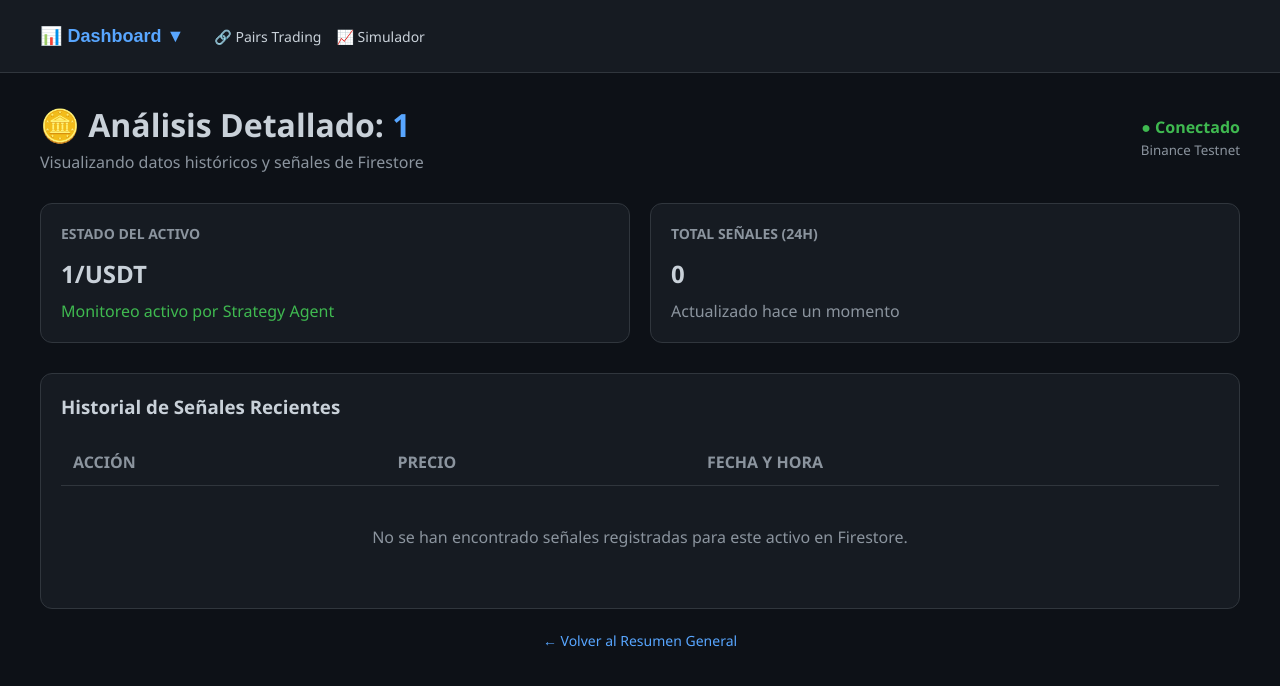
After one commit to urpe/trading-system-gcp, a Flask app: page /asset/1 in a window 1280 px wide. The commit adds this page. Shown: the top 686 px of the page. Run offline with Flask 3, Linux system fonts and the light colour scheme; data that the repository does not hold is empty.

Commit message:
v4.0.0 - Release: Arquitectura de Microservicios y UI Multivista

```diff
--- a/dashboard/main.py
+++ b/dashboard/main.py
@@ -1,33 +1,32 @@
 import os
 from flask import Flask, render_template, jsonify
+from google.cloud import firestore
 
 app = Flask(__name__)
+db = firestore.Client(project=os.environ.get("PROJECT_ID", "mi-proyecto-trading-12345"))
 
-# Configuración de servicios
-SERVICES = {
-    "PAIRS_URL": os.environ.get("PAIRS_TRADING_ENGINE_URL", "#"),
-    "BACKTEST_URL": os.environ.get("BACKTESTING_SIMULATOR_URL", "#"),
-}
+ASSETS = ['BTC', 'ETH', 'SOL', 'BNB', 'XRP']
 
 @app.route('/')
 def index():
-    # Datos por defecto para evitar que la página se rompa
-    context = {
-        "signals": [],
-        "orders": [],
-        "win_rate": 0,
-        "pnl": 0,
-        "buys": 0,
-        "sells": 0,
-        "volume": 0,
-        "services": SERVICES
-    }
-    return render_template('index.html', **context)
+    # Vista General: Resumen de todos los activos
+    return render_template('index.html', assets=ASSETS)
 
-@app.route('/api/status')
-def status():
-    return jsonify({"status": "ok", "version": "v3.1.4", "message": "Dashboard Operativo"})
+@app.route('/asset/<symbol>')
+def asset_detail(symbol):
+    # Vista Detallada: Datos de una sola moneda
+    symbol = symbol.upper()
+    signals_ref = db.collection('signals').where('symbol', '==', symbol.lower()+'usdt').limit(20).stream()
+    signals = [doc.to_dict() for doc in signals_ref]
+    return render_template('asset.html', symbol=symbol, signals=signals, assets=ASSETS)
+
+@app.route('/pairs')
+def pairs_view():
+    return render_template('pairs.html', assets=ASSETS)
+
+@app.route('/simulator')
+def simulator_view():
+    return render_template('simulator.html', assets=ASSETS)
 
 if __name__ == '__main__':
-    port = int(os.environ.get('PORT', 8080))
-    app.run(host='0.0.0.0', port=port)
+    app.run(host='0.0.0.0', port=int(os.environ.get('PORT', 8080)))
--- /dev/null
+++ b/dashboard/templates/asset.html
@@ -0,0 +1,67 @@
+{% extends "base.html" %}
+
+{% block title %}Detalle {{ symbol }} | Trading Pro{% endblock %}
+
+{% block content %}
+<div style="display: flex; justify-content: space-between; align-items: center; margin-bottom: 30px;">
+    <div>
+        <h1 style="margin: 0;">🪙 Análisis Detallado: <span style="color: var(--blue);">{{ symbol }}</span></h1>
+        <p style="color: #8b949e; margin: 5px 0 0 0;">Visualizando datos históricos y señales de Firestore</p>
+    </div>
+    <div style="text-align: right;">
+        <div style="color: #3fb950; font-weight: bold;">● Conectado</div>
+        <small style="color: #8b949e;">Binance Testnet</small>
+    </div>
+</div>
+
+<div style="display: grid; grid-template-columns: repeat(auto-fit, minmax(300px, 1fr)); gap: 20px; margin-bottom: 30px;">
+    <div class="card">
+        <h3 style="margin-top: 0; color: #8b949e; font-size: 14px; text-transform: uppercase;">Estado del Activo</h3>
+        <div style="font-size: 24px; font-weight: bold;">{{ symbol }}/USDT</div>
+        <p style="color: #3fb950; margin: 10px 0 0 0;">Monitoreo activo por Strategy Agent</p>
+    </div>
+    <div class="card">
+        <h3 style="margin-top: 0; color: #8b949e; font-size: 14px; text-transform: uppercase;">Total Señales (24h)</h3>
+        <div style="font-size: 24px; font-weight: bold;">{{ signals|length }}</div>
+        <p style="color: #8b949e; margin: 10px 0 0 0;">Actualizado hace un momento</p>
+    </div>
+</div>
+
+<div class="card">
+    <h3 style="margin-top: 0; margin-bottom: 20px;">Historial de Señales Recientes</h3>
+    <table style="width: 100%; border-collapse: collapse;">
+        <thead>
+            <tr style="text-align: left; color: #8b949e; border-bottom: 1px solid var(--border);">
+                <th style="padding: 12px;">ACCIÓN</th>
+                <th style="padding: 12px;">PRECIO</th>
+                <th style="padding: 12px;">FECHA Y HORA</th>
+            </tr>
+        </thead>
+        <tbody>
+            {% for s in signals %}
+            <tr style="border-bottom: 1px solid var(--border);">
+                <td style="padding: 12px;">
+                    {% if s.action == 'BUY' %}
+                        <span style="background: rgba(63, 185, 80, 0.1); color: #3fb950; padding: 4px 8px; border-radius: 4px; font-weight: bold;">{{ s.action }}</span>
+                    {% else %}
+                        <span style="background: rgba(248, 81, 73, 0.1); color: #f85149; padding: 4px 8px; border-radius: 4px; font-weight: bold;">{{ s.action }}</span>
+                    {% endif %}
+                </td>
+                <td style="padding: 12px; font-family: monospace; font-size: 16px;">${{ s.price }}</td>
+                <td style="padding: 12px; font-size: 14px; color: #8b949e;">{{ s.timestamp }}</td>
+            </tr>
+            {% else %}
+            <tr>
+                <td colspan="3" style="padding: 40px; text-align: center; color: #8b949e;">
+                    No se han encontrado señales registradas para este activo en Firestore.
+                </td>
+            </tr>
+            {% endfor %}
+        </tbody>
+    </table>
+</div>
+
+<div style="margin-top: 20px; text-align: center;">
+    <a href="/" style="color: var(--blue); text-decoration: none; font-size: 14px;">← Volver al Resumen General</a>
+</div>
+{% endblock %}
--- /dev/null
+++ b/dashboard/templates/base.html
@@ -0,0 +1,45 @@
+<!DOCTYPE html>
+<html lang="es">
+<head>
+    <meta charset="UTF-8">
+    <meta name="viewport" content="width=device-width, initial-scale=1.0">
+    <title>{% block title %}Trading Pro{% endblock %}</title>
+    <style>
+        :root { --bg: #0d1117; --card: #161b22; --text: #c9d1d9; --blue: #58a6ff; --border: #30363d; }
+        body { font-family: 'Segoe UI', sans-serif; background: var(--bg); color: var(--text); margin: 0; }
+        .navbar { display: flex; align-items: center; padding: 15px 30px; background: var(--card); border-bottom: 1px solid var(--border); gap: 20px; }
+        .dropdown { position: relative; display: inline-block; }
+        .dropbtn { background: none; border: none; color: var(--blue); font-size: 18px; font-weight: bold; cursor: pointer; padding: 10px; }
+        .dropdown-content { display: none; position: absolute; background-color: var(--card); min-width: 160px; border: 1px solid var(--border); z-index: 1; border-radius: 8px; }
+        .dropdown-content a { color: var(--text); padding: 12px 16px; text-decoration: none; display: block; }
+        .dropdown-content a:hover { background-color: var(--border); color: var(--blue); }
+        .dropdown:hover .dropdown-content { display: block; }
+        .nav-links { display: flex; gap: 15px; }
+        .nav-links a { color: var(--text); text-decoration: none; font-size: 14px; }
+        .nav-links a:hover { color: var(--blue); }
+        .container { padding: 30px; max-width: 1200px; margin: 0 auto; }
+        .card { background: var(--card); border: 1px solid var(--border); padding: 20px; border-radius: 12px; }
+    </style>
+</head>
+<body>
+    <nav class="navbar">
+        <div class="dropdown">
+            <button class="dropbtn">📊 Dashboard ▼</button>
+            <div class="dropdown-content">
+                <a href="/">🏠 Resumen General</a>
+                <hr style="border: 0.5px solid var(--border); margin: 0;">
+                {% for asset in assets %}
+                <a href="/asset/{{ asset }}">🪙 {{ asset }} Detail</a>
+                {% endfor %}
+            </div>
+        </div>
+        <div class="nav-links">
+            <a href="/pairs">🔗 Pairs Trading</a>
+            <a href="/simulator">📈 Simulador</a>
+        </div>
+    </nav>
+    <div class="container">
+        {% block content %}{% endblock %}
+    </div>
+</body>
+</html>
```
Also changed, not shown: dashboard/templates/index.html (+14 -82 lines), dashboard/templates/pairs.html (added, +20 -0 lines), dashboard/templates/simulator.html (added, +18 -0 lines), rebuild_system.py (deleted, +0 -37 lines), .github/workflows/deploy.yml, services/backtesting/main.py (renamed from backtesting_simulator/main.py), services/backtesting/requirements.txt (renamed from backtesting_simulator/requirements.txt), services/pairs_trading/main.py (renamed from pairs_trading_engine/main.py), services/pairs_trading/requirements.txt (renamed from pairs_trading_engine/requirements.txt), 4 other files.
